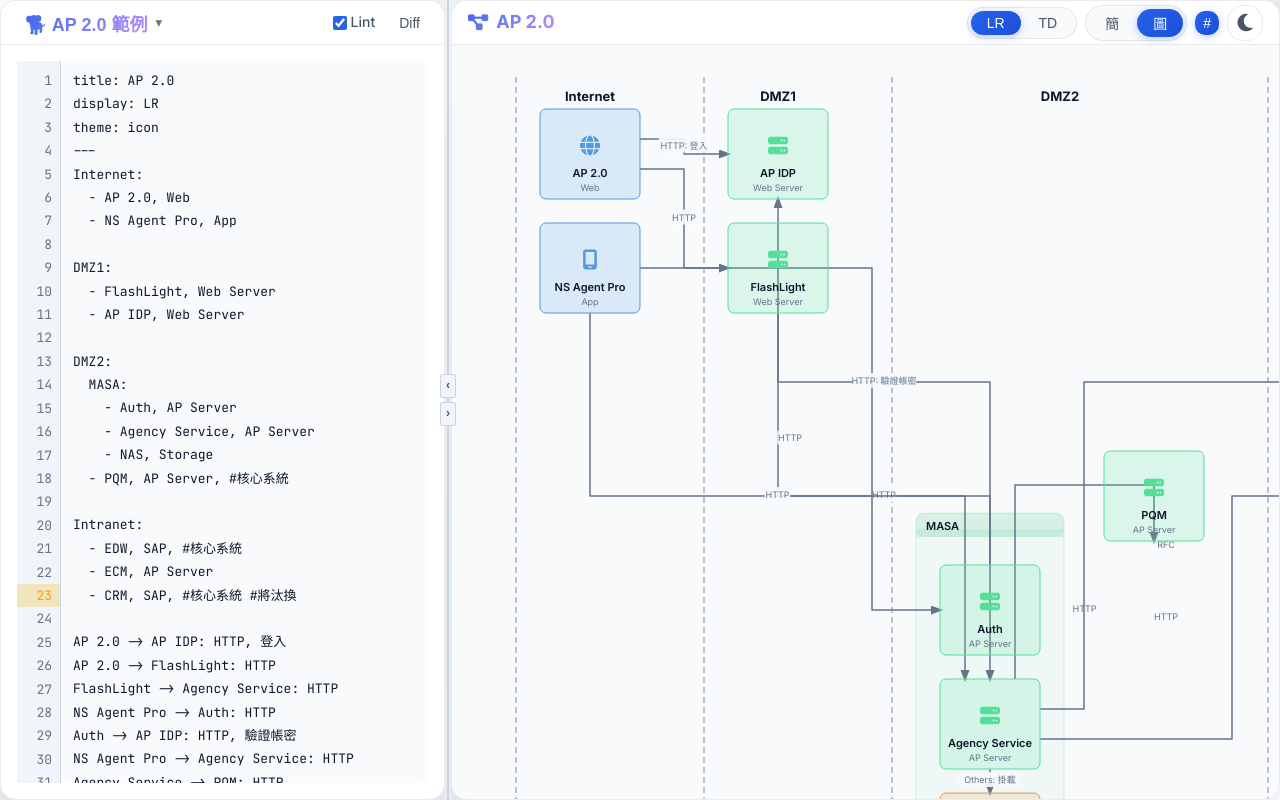
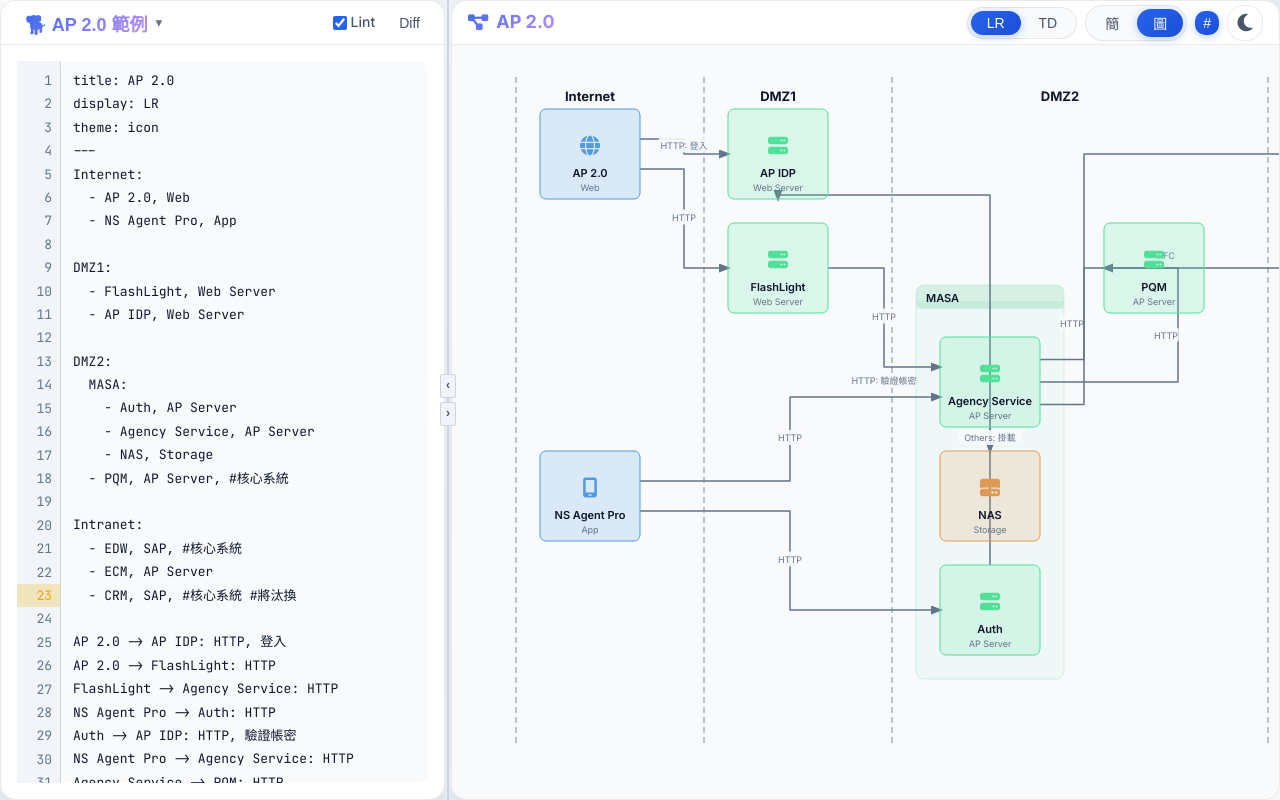
Before and after one commit to kywk/german-shepherd, a Vue app: page / in a window 1280 px wide. Built offline with nearby package versions, Linux system fonts and the light colour scheme.

Commit message:
fix: assignRows sort by zone-span distance, bidirectional compactSubZones search

```diff
--- a/src/composables/useLayout.ts
+++ b/src/composables/useLayout.ts
@@ -114,9 +114,15 @@ function assignRows(diagram: NetworkDiagram): Map<string, number> {
     return !(zoneRowUsage.get(col)?.has(row))
   }
 
-  const sortedConns = [...effectiveConns].sort((a, b) =>
-    (nodeZoneCol.get(a.from) ?? 0) - (nodeZoneCol.get(b.from) ?? 0)
-  )
+  // Sort by zone-span distance ascending (adjacent connections first),
+  // then by leftmost column — prevents long-range connections from pre-empting rows
+  const sortedConns = [...effectiveConns].sort((a, b) => {
+    const distA = Math.abs((nodeZoneCol.get(a.to) ?? 0) - (nodeZoneCol.get(a.from) ?? 0))
+    const distB = Math.abs((nodeZoneCol.get(b.to) ?? 0) - (nodeZoneCol.get(b.from) ?? 0))
+    if (distA !== distB) return distA - distB
+    return Math.min(nodeZoneCol.get(a.from) ?? 0, nodeZoneCol.get(a.to) ?? 0)
+         - Math.min(nodeZoneCol.get(b.from) ?? 0, nodeZoneCol.get(b.to) ?? 0)
+  })
 
   for (const conn of sortedConns) {
     const fromCol = nodeZoneCol.get(conn.from) ?? 0
@@ -218,19 +224,24 @@ function compactSubZones(diagram: NetworkDiagram, rowOf: Map<string, number>): v
     const sortedSub = subNodes.slice().sort((a, b) => (rowOf.get(a.name) ?? 0) - (rowOf.get(b.name) ?? 0))
     const needed = sortedSub.length
 
-    // Find a starting row where all needed rows are free from other nodes
-    let startRow = currentRows[0]
-    for (let attempt = 0; attempt < 100; attempt++) {
-      let conflict = false
-      for (let k = 0; k < needed; k++) {
-        if (otherRowsSet.has(startRow + k)) { conflict = true; break }
+    // Search bidirectionally from anchor (min current row) to find closest conflict-free position
+    const anchor = currentRows[0]
+    let bestStart = anchor
+    let found = false
+    for (let offset = 0; offset <= 100 && !found; offset++) {
+      // Try moving up first (toward smaller row numbers)
+      for (const candidate of offset === 0 ? [anchor] : [anchor - offset, anchor + offset]) {
+        if (candidate < 0) continue
+        let conflict = false
+        for (let k = 0; k < needed; k++) {
+          if (otherRowsSet.has(candidate + k)) { conflict = true; break }
+        }
+        if (!conflict) { bestStart = candidate; found = true; break }
       }
-      if (!conflict) break
-      startRow++
     }
 
     // Assign consecutive rows
-    sortedSub.forEach((n, i) => rowOf.set(n.name, startRow + i))
+    sortedSub.forEach((n, i) => rowOf.set(n.name, bestStart + i))
   }
 
   for (let zoneIdx = 0; zoneIdx < diagram.zones.length; zoneIdx++) {
```
